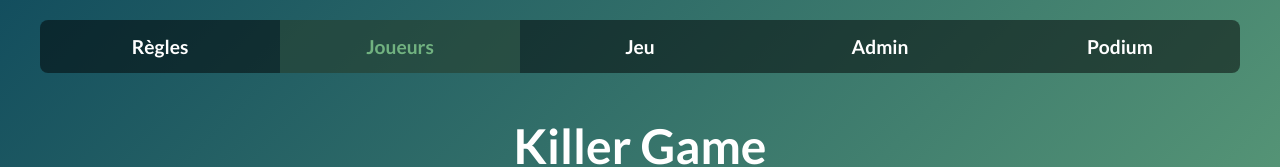
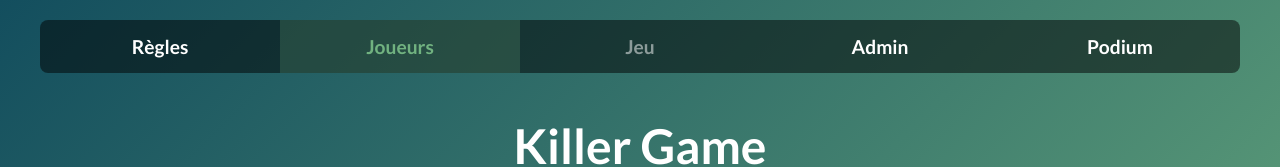
Before and after one commit to AlexandreGaultier/killer-game, a Vue app: page /setup in a window 1280 px wide. Shown: the top 167 px of the page. Built offline with nearby package versions, Linux system fonts and the light colour scheme.

Commit message:
disable pages while game is on or not

```diff
--- a/src/App.vue
+++ b/src/App.vue
@@ -2,8 +2,8 @@
   <div id="container">
     <nav class="navbar">
       <router-link to="/" class="nav-item">Règles</router-link>
-      <router-link to="/setup" class="nav-item">Joueurs</router-link>
-      <router-link to="/game" class="nav-item">Jeu</router-link>
+      <router-link to="/setup" class="nav-item" :class="{ disabled: gameStore.isGameStarted }">Joueurs</router-link>
+      <router-link to="/game" class="nav-item" :class="{ disabled: !gameStore.isGameStarted }">Jeu</router-link>
       <router-link to="/admin" class="nav-item">Admin</router-link>
       <router-link to="/podium" class="nav-item">Podium</router-link>
     </nav>
@@ -23,6 +23,8 @@ export default defineComponent({
     onMounted(() => {
       gameStore.loadFromLocalStorage()
     })
+
+    return { gameStore }
   }
 })
 </script>
@@ -159,4 +161,10 @@ input::placeholder {
     flex-grow: 1;
   }
 }
+
+.nav-item.disabled {
+  opacity: 0.5;
+  pointer-events: none;
+  cursor: not-allowed;
+}
 </style>
--- a/src/components/ResetButton.vue
+++ b/src/components/ResetButton.vue
@@ -16,7 +16,7 @@ setup() {
     const resetGame = (): void => {
     if (confirm('Êtes-vous sûr de vouloir réinitialiser le jeu ? Toutes les données seront perdues.')) {
         gameStore.resetGame()
-        router.push('/')
+        router.push('/setup')
     }
     }
 
--- a/src/main.ts
+++ b/src/main.ts
@@ -7,20 +7,45 @@ import GameView from './views/GameView.vue'
 import AdminView from './views/AdminView.vue'
 import PodiumView from './views/PodiumView.vue'
 import RulesView from './views/RulesView.vue'
+import { useGameStore } from './stores/gameStore'
+
 const app = createApp(App)
 const pinia = createPinia()
+
+app.use(pinia)
 
 const router = createRouter({
   history: createWebHistory(),
   routes: [
     { path: '/', component: RulesView },
-    { path: '/setup', component: SetupView },
-    { path: '/game', component: GameView },
+    {
+      path: '/setup',
+      component: SetupView,
+      beforeEnter: (to, from, next) => {
+        const gameStore = useGameStore()
+        if (gameStore.isGameStarted) {
+          next('/game')
+        } else {
+          next()
+        }
+      }
+    },
+    {
+      path: '/game',
+      component: GameView,
+      beforeEnter: (to, from, next) => {
+        const gameStore = useGameStore()
+        if (!gameStore.isGameStarted) {
+          next('/setup')
+        } else {
+          next()
+        }
+      }
+    },
     { path: '/admin', component: AdminView },
     { path: '/podium', component: PodiumView },
   ]
 })
 
-app.use(pinia)
 app.use(router)
 app.mount('#app')
--- a/src/stores/gameStore.ts
+++ b/src/stores/gameStore.ts
@@ -18,6 +18,7 @@ export const useGameStore = defineStore('game', {
     assignments: [] as Assignment[],
     kills: [] as Kill[],
     hardMode: false,
+    isGameStarted: false,
   }),
   actions: {
     addPlayer(name: string) {
@@ -171,6 +172,13 @@ export const useGameStore = defineStore('game', {
       this.loadDefaultMissions()
       this.assignments = []
       this.kills = []
+      this.isGameStarted = false
+      this.saveToLocalStorage()
+    },
+
+    startGame() {
+      this.assignMissions()
+      this.isGameStarted = true
       this.saveToLocalStorage()
     },
 
@@ -180,6 +188,7 @@ export const useGameStore = defineStore('game', {
         missions: this.missions,
         assignments: this.assignments,
         kills: this.kills,
+        isGameStarted: this.isGameStarted,
       }))
     },
 
@@ -191,9 +200,11 @@ export const useGameStore = defineStore('game', {
         this.missions = parsed.missions
         this.assignments = parsed.assignments
         this.kills = parsed.kills
+        this.isGameStarted = parsed.isGameStarted || false
       } else {
         this.loadDefaultMissions()
         this.loadDefaultPlayers()
+        this.isGameStarted = false
       }
     },
 
--- a/src/views/SetupView.vue
+++ b/src/views/SetupView.vue
@@ -50,7 +50,7 @@ export default defineComponent({
 
     const startGame = () => {
       gameStore.setHardMode(hardMode.value)
-      gameStore.assignMissions()
+      gameStore.startGame()
       router.push('/game')
     }
 
```
